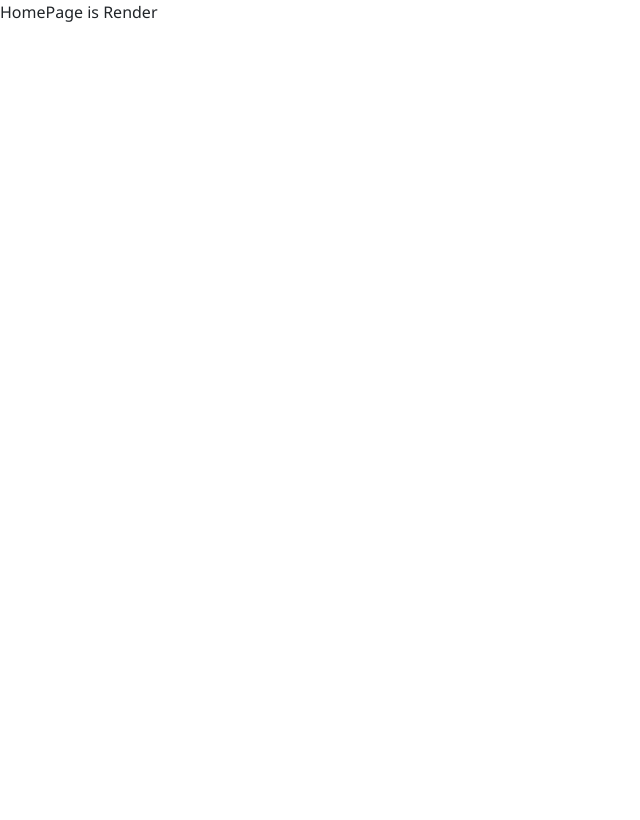
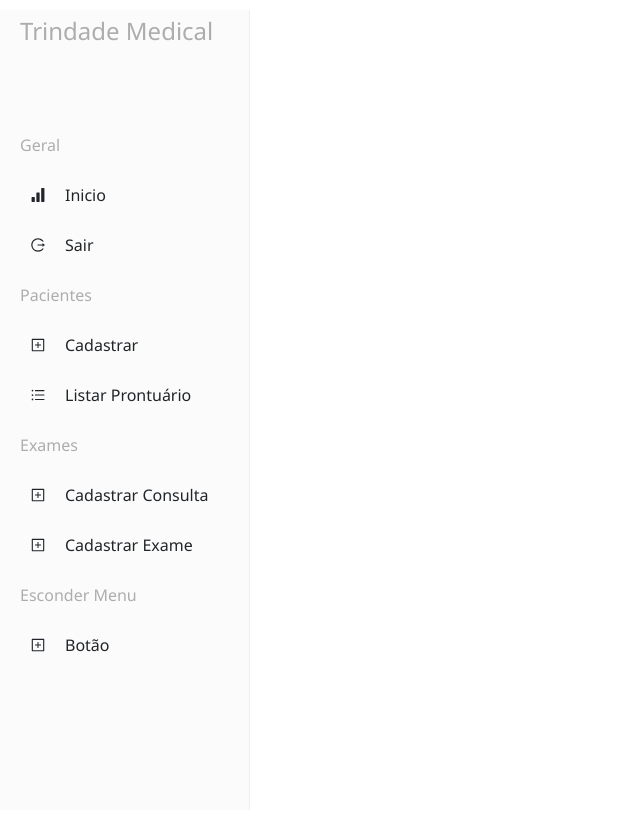
Before and after one commit to JEFFERSON300/Trindade-Medical, a React (Vite) app: page /home in a window 1280 px wide. Shown: the whole page, without its empty margins (0-640 px from the left). Built offline with nearby package versions, Linux system fonts and the light colour scheme.

Commit message:
Funcionalidade inicial do side-bar

```diff
--- /dev/null
+++ b/src/components/SideBar/SideBar.jsx
@@ -0,0 +1,50 @@
+import { Sidebar, Menu, MenuItem } from "react-pro-sidebar";
+import {
+  AiFillSignal,
+  AiOutlineLogout,
+  AiOutlinePlusSquare,
+  AiOutlineUnorderedList,
+} from "react-icons/ai";
+
+function Side() {
+  return (
+    <div style={{ display: "flex", height: "100vh", margin: "10px 0" }}>
+      <Sidebar className="sidebar">
+        <Menu>
+          <MenuItem disabled={true}>
+            <h4>Trindade Medical</h4>
+          </MenuItem>
+
+          <div style={{ margin: "60px 0 0 0" }}>
+            <MenuItem disabled={true}> Geral </MenuItem>
+            <MenuItem icon={<AiFillSignal />}> Inicio </MenuItem>
+            <MenuItem icon={<AiOutlineLogout />}> Sair </MenuItem>
+          </div>
+
+          <div>
+            <MenuItem disabled={true}> Pacientes </MenuItem>
+            <MenuItem icon={<AiOutlinePlusSquare />}> Cadastrar </MenuItem>
+            <MenuItem icon={<AiOutlineUnorderedList />}>
+              Listar Prontuário
+            </MenuItem>
+          </div>
+
+          <div>
+            <MenuItem disabled={true}> Exames </MenuItem>
+            <MenuItem icon={<AiOutlinePlusSquare />}>
+              Cadastrar Consulta
+            </MenuItem>
+            <MenuItem icon={<AiOutlinePlusSquare />}>Cadastrar Exame</MenuItem>
+          </div>
+
+          <div>
+            <MenuItem disabled={true}> Esconder Menu </MenuItem>
+            <MenuItem icon={<AiOutlinePlusSquare />}>Botão</MenuItem>
+          </div>
+        </Menu>
+      </Sidebar>
+    </div>
+  );
+}
+
+export default Side;
--- a/src/pages/Home/Home.page.jsx
+++ b/src/pages/Home/Home.page.jsx
@@ -1,11 +1,9 @@
-
+import Side from "../../components/SideBar/SideBar";
 
 export const HomePage = () => {
-
-    return(
-        <div>
-            <p>HomePage is Render</p>
-
-        </div>
-    )
-}
+  return (
+    <>
+      <Side />
+    </>
+  );
+};
```
Also changed, not shown: package.json (+7 -0 lines), 1 other file (tests, documents, lock files or other folders).
